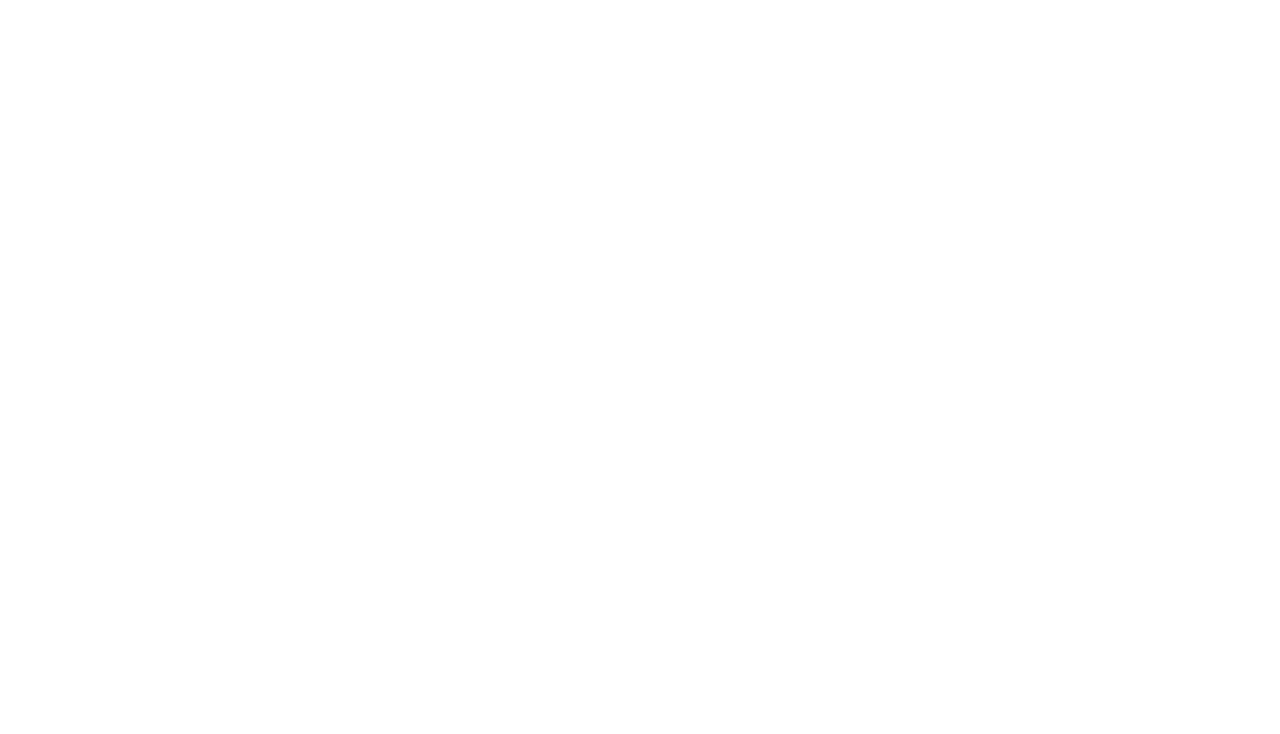
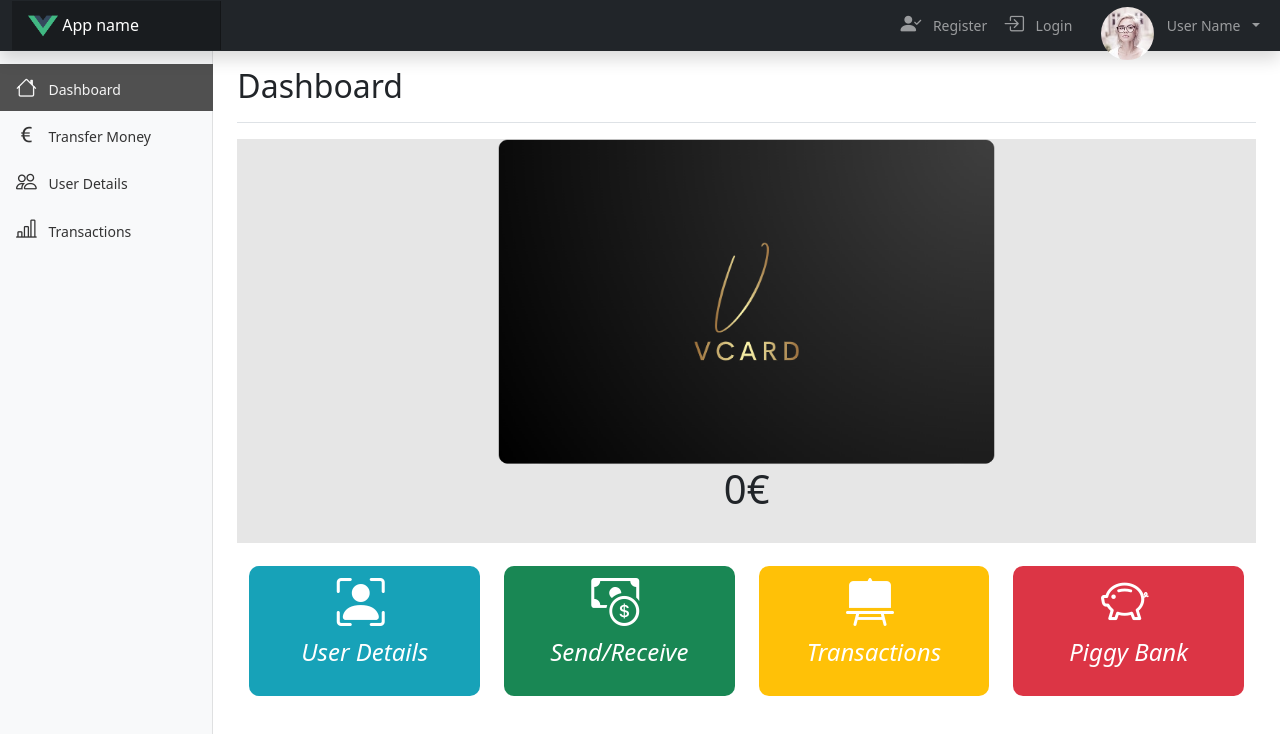
Before and after one commit to fabiogaspar11/vCard, a Vue app in the folder vcard/: page /dashboard in a window 1280 px wide. Before the commit this address had no page. Shown: the top 734 px of the page. Built offline with nearby package versions, Linux system fonts and the light colour scheme.

Commit message:
Arranjar a chourça do Carlos

```diff
--- a/vcard/src/components/Navbar.vue
+++ b/vcard/src/components/Navbar.vue
@@ -1,21 +1,29 @@
 <template>
-  <nav class="navbar navbar-expand-md navbar-dark bg-dark sticky-top flex-md-nowrap p-0 shadow">
+  <div>
+    <nav
+      class="
+        navbar navbar-expand-md navbar-dark
+        bg-dark
+        sticky-top
+        flex-md-nowrap
+        p-0
+        shadow
+      "
+    >
       <div class="container-fluid">
         <a
           class="navbar-brand col-md-3 col-lg-2 me-0 px-3"
           href="#"
           @click="cycleComponents"
-
-
-
           ><img
             src="../assets/logo.png"
             alt=""
             width="30"
             height="24"
             class="d-inline-block align-text-top"
+          />
+          App name</a
         >
-        App name</a>
         <button
           class="navbar-toggler"
           type="button"
@@ -31,17 +39,13 @@
         <div class="collapse navbar-collapse justify-content-end">
           <ul class="navbar-nav">
             <li class="nav-item">
-            <a
-              class="nav-link"
-
+              <a class="nav-link"
                 ><i class="bi bi-person-check-fill"></i>
                 Register
               </a>
             </li>
             <li class="nav-item">
-            <a
-              class="nav-link"
-
+              <a class="nav-link"
                 ><i class="bi bi-box-arrow-in-right"></i>
                 Login
               </a>
@@ -49,7 +53,6 @@
             <li class="nav-item dropdown">
               <a
                 class="nav-link dropdown-toggle"
-
                 id="navbarDropdownMenuLink"
                 role="button"
                 data-bs-toggle="dropdown"
@@ -59,71 +62,48 @@
                   src="../assets/img/avatar-exemplo-1.jpg"
                   class="rounded-circle z-depth-0 avatar-img"
                   alt="avatar image"
-              >
+                />
                 <span class="avatar-text">User Name</span>
               </a>
               <ul
                 class="dropdown-menu dropdown-menu-dark dropdown-menu-end"
                 aria-labelledby="navbarDropdownMenuLink"
               >
-              <li><a
-                  class="dropdown-item"
-
-                ><i class="bi bi-person-square"></i>Profile</a></li>
-              <li><a
-                  class="dropdown-item"
-
-                ><i class="bi bi-key-fill"></i>Change password</a></li>
                 <li>
-                <hr class="dropdown-divider">
+                  <a class="dropdown-item"
+                    ><i class="bi bi-person-square"></i>Profile</a
+                  >
                 </li>
-              <li><a
-                  class="dropdown-item"
-
-                ><i class="bi bi-arrow-right"></i>Logout</a></li>
+                <li>
+                  <a class="dropdown-item"
+                    ><i class="bi bi-key-fill"></i>Change password</a
+                  >
+                </li>
+                <li>
+                  <hr class="dropdown-divider" />
+                </li>
+                <li>
+                  <a class="dropdown-item"
+                    ><i class="bi bi-arrow-right"></i>Logout</a
+                  >
+                </li>
               </ul>
             </li>
           </ul>
         </div>
       </div>
     </nav>
-
-  <div class="container-fluid">
-    <div class="row">
-      <Sidebar> </Sidebar>
-
-      <main class="col-md-9 ms-sm-auto col-lg-10 px-md-4">
-        <component :is="activeComponent"></component>
-      </main>
   </div>
-  </div>
-
-
-
-
 </template>
 
 
 
 <script>
-import Dashboard from "../views/Dashboard.vue"
-import Sidebar from "./Sidebar.vue"
-
 export default {
-  name: 'RootComponent',
-  components: {
-    Dashboard,
-    Sidebar
-  },
-  data () {
-    return {
-      activeComponent: "dashboard"
-    }
-  },
-  methods: {
-
-  },
-}
+  name: "Navbar",
+  components: {},
+  methods: {},
+};
 </script>
 
 <style lang="scss">
--- a/vcard/src/router/index.js
+++ b/vcard/src/router/index.js
@@ -1,36 +1,29 @@
 import { createRouter, createWebHistory } from 'vue-router'
 import Register from '../views/Register.vue'
 import Login from '../views/Login.vue'
-import Navbar from '../components/Navbar.vue'
 import Menu from '../views/Menu.vue'
+import Dashboard from '../views/Dashboard.vue'
+
 const routes = [
   {
     path: '/',
-    name: 'Menu',
+    name: '',
     component: Menu
   },
   {
-    path: '/about',
-    name: 'About',
-    // route level code-splitting
-    // this generates a separate chunk (about.[hash].js) for this route
-    // which is lazy-loaded when the route is visited.
-    component: () => import(/* webpackChunkName: "about" */ '../views/About.vue')
-  },
-  {
     path: '/register',
-    name: 'Register',
+    name: 'register',
     component: Register
   },
   {
     path: '/login',
-    name: 'Login',
+    name: 'login',
     component: Login
   },
   {
-    path: '/navbar',
-    name: 'Navbar',
-    component: Navbar
+    path: '/dashboard',
+    name: 'dashboard',
+    component: Dashboard
   }
 ]
 
--- a/vcard/src/views/About.vue
+++ /dev/null
@@ -1,6 +0,0 @@
-<template>
-  <div class="about">
-    <h1>This is an about page</h1>
-    <h4>Click on logo area (App name) on top left of the page, to cycle between components</h4>
-  </div>
-</template>
--- a/vcard/src/views/Dashboard.vue
+++ b/vcard/src/views/Dashboard.vue
@@ -1,11 +1,27 @@
 <template>
-  <div class="d-flex justify-content-between flex-wrap flex-md-nowrap align-items-center pt-3 pb-2 mb-3 border-bottom">
+  <div>
+    <Sidebar></Sidebar>
+    <Navbar></Navbar>
+
+    <main class="col-md-9 ms-sm-auto col-lg-10 px-md-4">
+      <div
+        class="
+          d-flex
+          justify-content-between
+          flex-wrap flex-md-nowrap
+          align-items-center
+          pt-3
+          pb-2
+          mb-3
+          border-bottom
+        "
+      >
         <h1 class="h2">Dashboard</h1>
       </div>
       <div id="page" class="row">
-    <div id="dashboard" >
-      <img class="center" src="../assets/img/logo.png">
-      <h1 style="margin-bottom: 3%;">{{moneyUser}}</h1>
+        <div id="dashboard">
+          <img class="center" src="../assets/img/logo.png" />
+          <h1 style="margin-bottom: 3%">{{ moneyUser }}</h1>
         </div>
 
         <div class="container-fluid">
@@ -13,114 +29,118 @@
             <div class="col-lg-3 col-6">
               <div class="small-box buttonUserDetails">
                 <i class="bi bi-person-bounding-box icon"></i>
-                  <h4> <i class="iconTitle"> User Details </i> </h4> <br>
+                <h4><i class="iconTitle"> User Details </i></h4>
+                <br />
               </div>
             </div>
             <div class="col-lg-3 col-6">
               <div class="small-box buttonSendReceive">
                 <i class="bi bi-cash-coin icon"></i>
-                  <h4><i class="iconTitle"> Send/Receive </i> </h4> <br>
+                <h4><i class="iconTitle"> Send/Receive </i></h4>
+                <br />
               </div>
             </div>
             <div class="col-lg-3 col-6">
               <div class="small-box buttonTransactions">
                 <i class="bi bi-easel2-fill icon"></i>
-                  <h4> <i class="iconTitle"> Transactions </i> </h4> <br>
+                <h4><i class="iconTitle"> Transactions </i></h4>
+                <br />
               </div>
             </div>
             <div class="col-lg-3 col-6">
               <div class="small-box buttonPiggyBank">
-                  <i class="bi bi-piggy-bank icon" > </i>
-                  <h4 class="title"> <i class="iconTitle"> Piggy Bank </i> </h4> <br>
+                <i class="bi bi-piggy-bank icon"> </i>
+                <h4 class="title"><i class="iconTitle"> Piggy Bank </i></h4>
+                <br />
               </div>
             </div>
           </div>
         </div>
       </div>
-
-
+    </main>
+  </div>
 </template>
 
 <script>
+import Sidebar from "../components/Sidebar.vue";
+import Navbar from "../components/Navbar.vue";
+
 export default {
-  name: 'Dashboard',
+  name: "Dashboard",
   components: {
-
+    Sidebar,
+    Navbar,
   },
   data() {
     return {
-      money: 0
-    }
+      money: 0,
+    };
   },
   computed: {
-    moneyUser: function() {
+    moneyUser: function () {
       return this.money + "€";
-    }
-  }
-}
+    },
+  },
+};
 </script>
 
 
+<style scoped lang="scss">
 
-<style scoped lang="scss">
 .center {
   display: block;
   margin-left: auto;
   margin-right: auto;
   width: 50%;
-
 }
 
-#page{
+#page {
   text-align: center;
   margin: 0 auto;
 }
 
-#dashboard{
+#dashboard {
   background: #e6e6e6;
 }
 
-.icon{
+.icon {
   color: white;
-  font-size:3rem;
+  font-size: 3rem;
 }
 
-.iconTitle{
+.iconTitle {
   color: white;
   margin-bottom: 10%;
 }
 
-.buttonUserDetails{
+.buttonUserDetails {
   background: #17a2b8;
 }
-.buttonUserDetails:hover{
+.buttonUserDetails:hover {
   background: #0e6471;
   transition-duration: 0.5s;
 }
 
-
-.buttonSendReceive{
+.buttonSendReceive {
   background: #198754;
 }
-.buttonSendReceive:hover{
+.buttonSendReceive:hover {
   background: #105635;
   transition-duration: 0.5s;
 }
 
-
-.buttonTransactions{
+.buttonTransactions {
   background: #ffc107;
 }
-.buttonTransactions:hover{
+.buttonTransactions:hover {
   background: #b38600;
   transition-duration: 0.5s;
 }
 
-
-.buttonPiggyBank{
+.buttonPiggyBank {
   background: #dc3545;
 }
-.buttonPiggyBank:hover{
+.buttonPiggyBank:hover {
   background: #981b27;
   transition-duration: 0.5s;
 }
@@ -130,6 +150,5 @@ export default {
   cursor: pointer;
   margin-bottom: 10%;
   margin-top: 10%;
-
 }
 </style>
--- a/vcard/src/views/Menu.vue
+++ b/vcard/src/views/Menu.vue
@@ -7,8 +7,8 @@
       <img class="center" src="../assets/img/logo.png">
     </div>
     <div id="buttons">
-         <button class="button buttonRegister" @click="$router.push('Login')"> Login </button>
-         <button class="button buttonRegister" @click="$router.push('Register')"> Register </button>
+         <button class="button buttonRegister" @click="$router.push('login')"> Login </button>
+         <button class="button buttonRegister" @click="$router.push('register')"> Register </button>
     </div>
   </div>
 
```
Also changed, not shown: vcard/src/components/HelloWorld.vue (deleted, +0 -58 lines), vcard/src/views/Home.vue (deleted, +0 -24 lines). Lines whose indentation alone changed are shown as unchanged.
